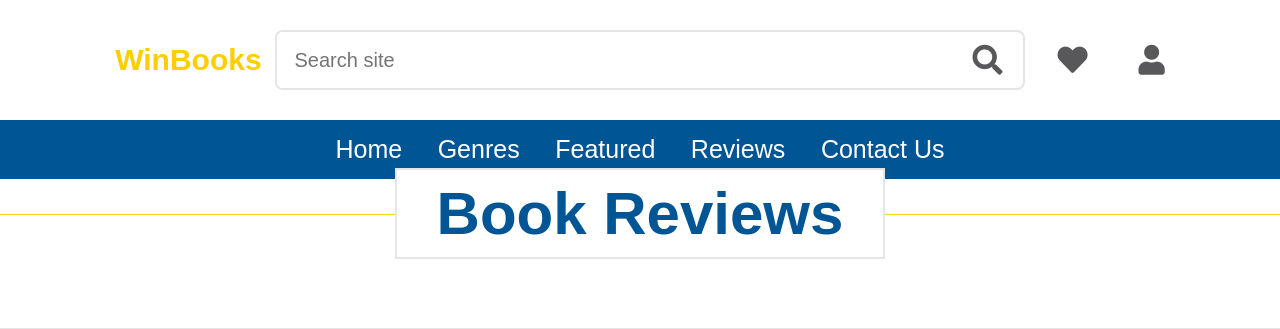
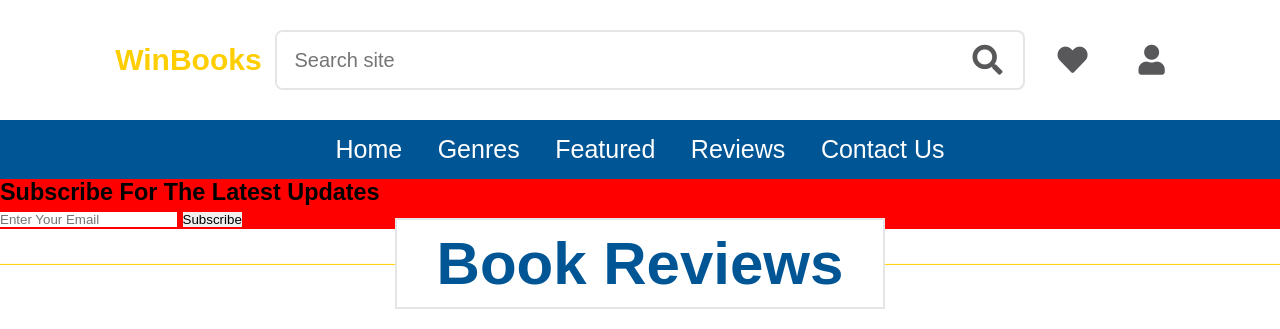
Before and after one commit to skanw/HTML-Project, a PHP site: page / in a window 1280 px wide. Shown: the top 329 px of the page. Run offline with PHP 8.4, Linux system fonts and the light colour scheme.

Commit message:
newsletter section
added the newsletter section will update as more sections are added

```diff
--- a/src/index.html
+++ b/src/index.html
@@ -68,6 +68,21 @@
 
   <script src="script.js"></script>
 
+
+
+
+ <!-- newsletter section -->
+<section class = "newsletter">
+
+	<form action = "">
+		<h3> subscribe for the latest updates</h3>
+		<input type = "email" name = "" placeholder = "enter your email" id = "" class = "box">
+		<input type = "submit" value = "subscribe" class = "btn">
+	</form>
+
+</section>
+
+<!-- newsletter section ends -->
 
 
   <!-- review section start-->
--- a/src/style.css
+++ b/src/style.css
@@ -184,6 +184,22 @@
     border:var(--border);
 }
 
+/*Newsletter section*/
+.newsletter{
+	background: red
+
+}
+
+
+
+
+
+
+
+
+
+
+
 /* review section */
 .reviews .reviews-slider .box{
     width:30rem;
```
